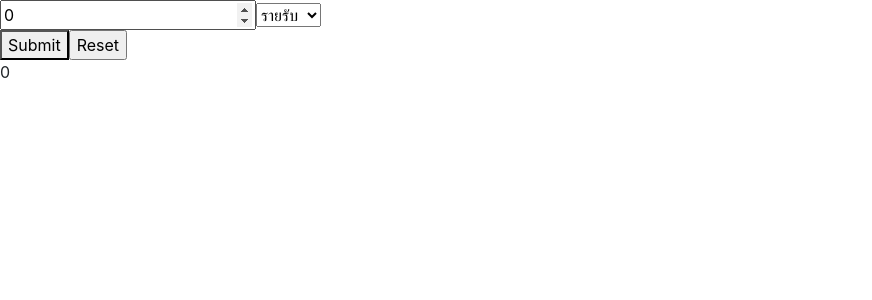
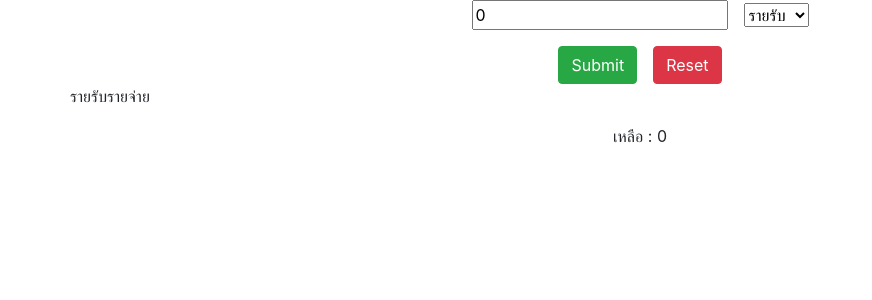
Before and after one commit to mixkungz/-React-IncomeOutcome, a React (Create React App) app: page / in a window 1280 px wide. Shown: the top 300 px of the page, without its empty margins (0-872 px from the left). Built offline with nearby package versions, Linux system fonts and the light colour scheme; the HTML template or start-up script is replaced by a standard one.

Commit message:
add genIncome & genOutcome function + some bootstrap

```diff
--- a/src/App.js
+++ b/src/App.js
@@ -18,6 +18,10 @@ class App extends React.Component{
 
   submit(e){
     e.preventDefault();
+    if(this.state.money <= 0){
+      alert('Money must more than 0')
+    }
+    else{
       this.state.data.push({
         money:this.state.money,
         type:this.state.type
@@ -26,6 +30,7 @@ class App extends React.Component{
         money:0,
         type:"income"
       })
+    }
   }
   calculate(){
     let x =0;
@@ -39,21 +44,54 @@ class App extends React.Component{
     }
     return x
   }
+  genIncomeLog(){
+    let x ="";
+    let runnum=1;
+    for (let i = 0; i < this.state.data.length; i++) {
+      if(this.state.data[i].type ==='income'){
+        x+=runnum+"). "+this.state.data[i].money+'<br/>'
+        runnum++
+      }
+    }
+    return x
+  }
+  genOutcomeLog(){
+    let x ="";
+    let runnum=1;
+    for (let i = 0; i < this.state.data.length; i++) {
+      if(this.state.data[i].type ==='outcome'){
+        x+=runnum+"). "+this.state.data[i].money+'<br/>'
+        runnum++
+      }
+    }
+    return x
+  }
   render(){
     return(
-        <div>
+        <div className="container" style={{textAlign:'center'}}>
           <form onSubmit={this.submit.bind(this)}>
             <input id="inputmoney" type="number" name="money" value={this.state.money} onChange={this.updateState.bind(this)}/>
-            <select id="selecttype" name="type" onChange={this.updateState.bind(this)}>
+            <select id="selecttype" name="type" onChange={this.updateState.bind(this)} style={{marginLeft:'1em'}}>
               <option value="income" selected>รายรับ</option>
               <option value="outcome">รายจ่าย</option>
             </select>
             <br />
-            <button type="submit" >Submit</button>
-            <input type="reset" value="Reset"/>
+            <div style={{marginTop:'1em'}}>
+              <button type="submit" className="btn btn-success">Submit</button>
+              <input type="reset" className="btn btn-danger" value="Reset" style={{marginLeft:'1em'}}/>
+            </div>
           </form>
-          <p>{this.calculate()}</p>
-
+          <div className="row">
+            <div className="col-xs-6">
+              <p>รายรับ</p>
+              <div dangerouslySetInnerHTML={{__html: this.genIncomeLog()}} />
+            </div>
+            <div className="col-xs-6">
+              <p>รายจ่าย</p>
+              <div dangerouslySetInnerHTML={{__html: this.genOutcomeLog()}} />
+            </div>
+          </div>
+          <p>เหลือ : {this.calculate()}</p>
         </div>
       );
   }
```
Lines whose indentation alone changed are shown as unchanged.
